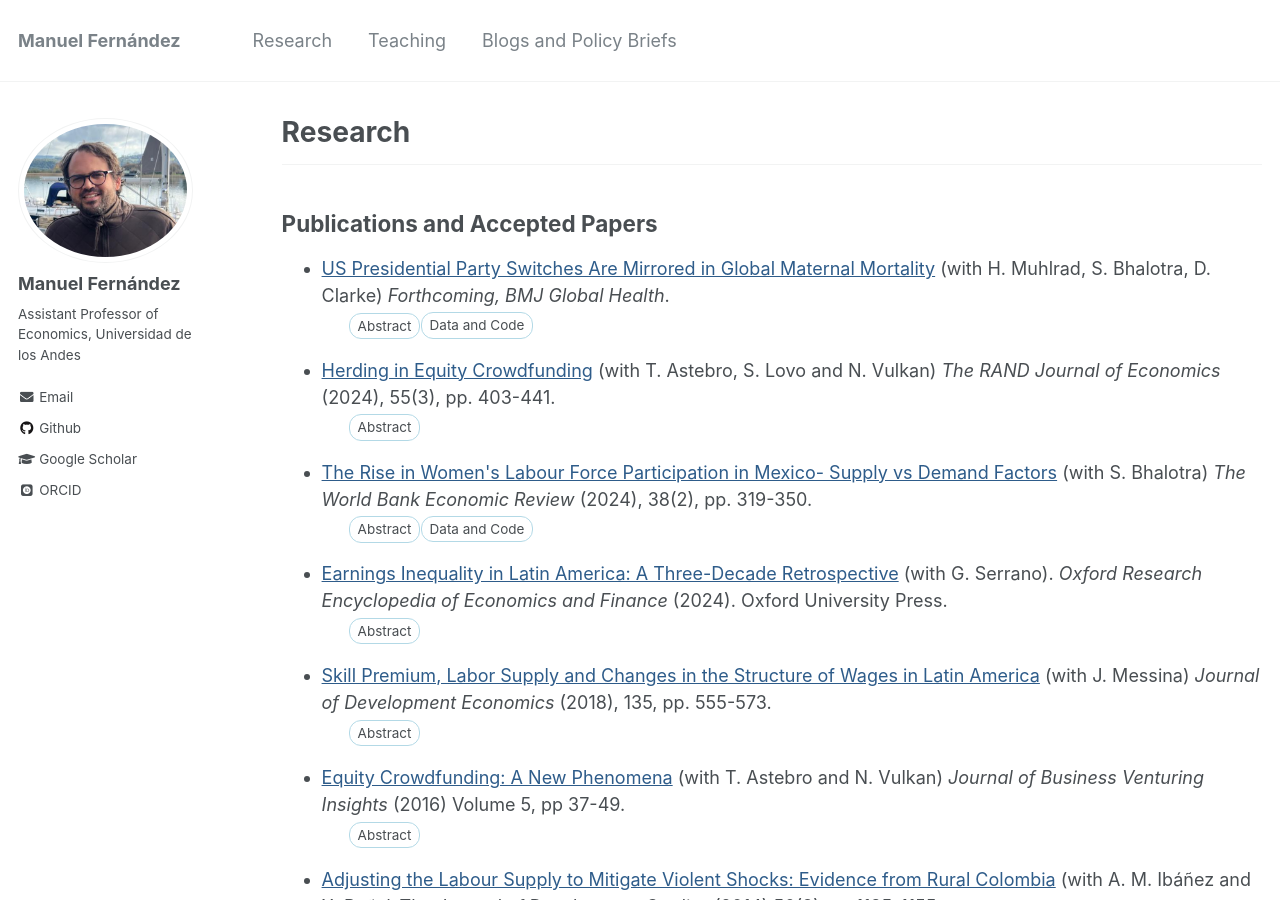
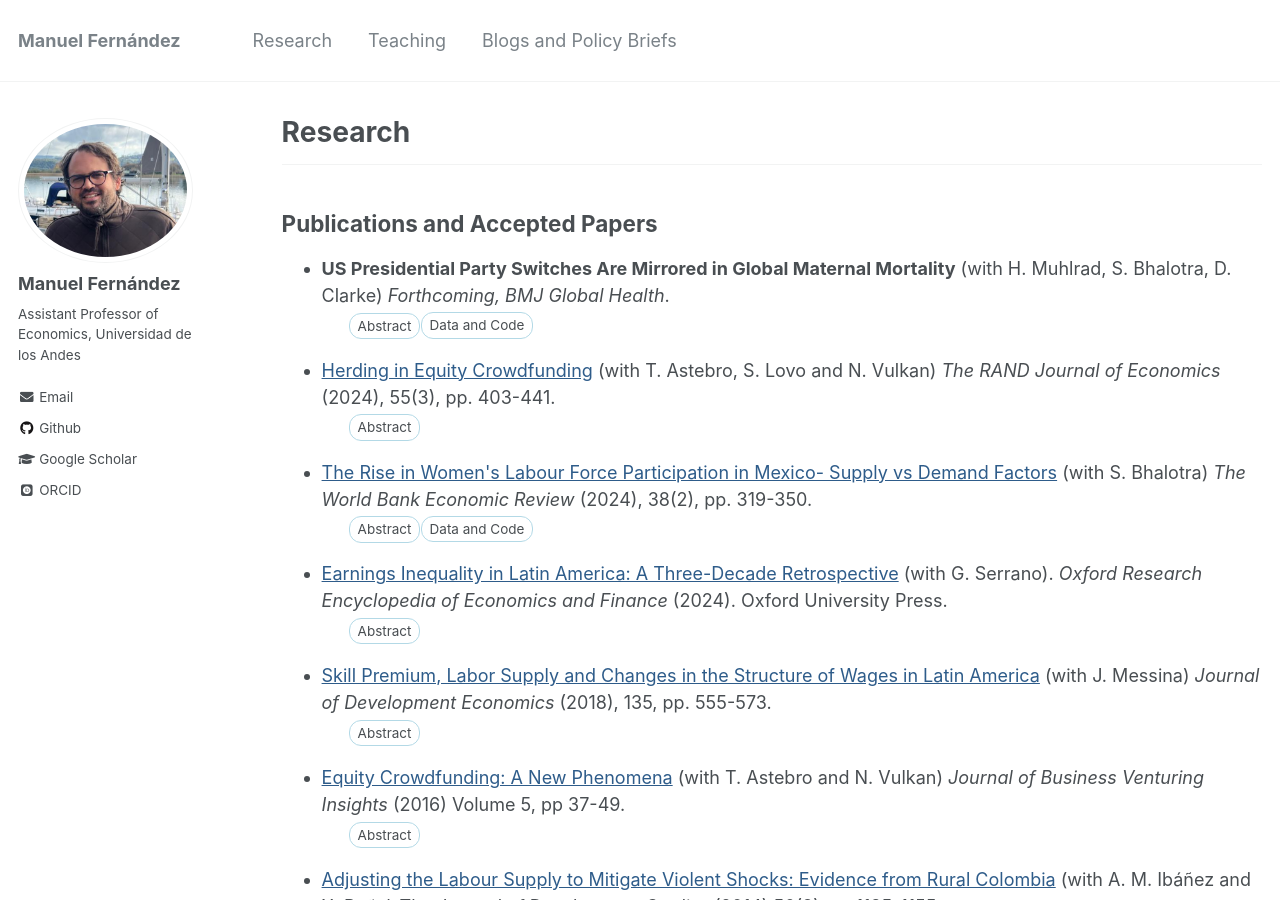
Before and after one commit to man-fern/man-fern.github.io, a Jekyll site: the page built from _pages/research.md, in a window 1280 px wide and 900 px high. Built offline with Jekyll 4.4.1, drawn with Linux system fonts in a browser that asks for light colours; some web fonts are replaced.

Commit message:
No paper

```diff
--- a/_pages/research.md
+++ b/_pages/research.md
@@ -10,7 +10,7 @@ redirect_from:
 
 ## Publications and Accepted Papers
 
-* [US Presidential Party Switches Are Mirrored in Global Maternal Mortality](/files/Bhalotra-Muhlrad-Clarke-Fernandez-Global-gag-rule.pdf){:style="color:#2E5C8A;text-decoration:underline" target="_blank" rel="noopener"} (with H. Muhlrad, S. Bhalotra, D. Clarke) *Forthcoming, BMJ Global Health*.
+* **US Presidential Party Switches Are Mirrored in Global Maternal Mortality** (with H. Muhlrad, S. Bhalotra, D. Clarke) *Forthcoming, BMJ Global Health*.
 
   <details style="display:block;margin-left:1.5rem;margin-top:-1.2em;">
     <summary style="background-color: #ffffff; padding: 2px 8px; border: 1px solid #b3d9e6; border-radius: 12px; display: inline-block; cursor: pointer; font-size: 0.75em;">Abstract</summary>
```
